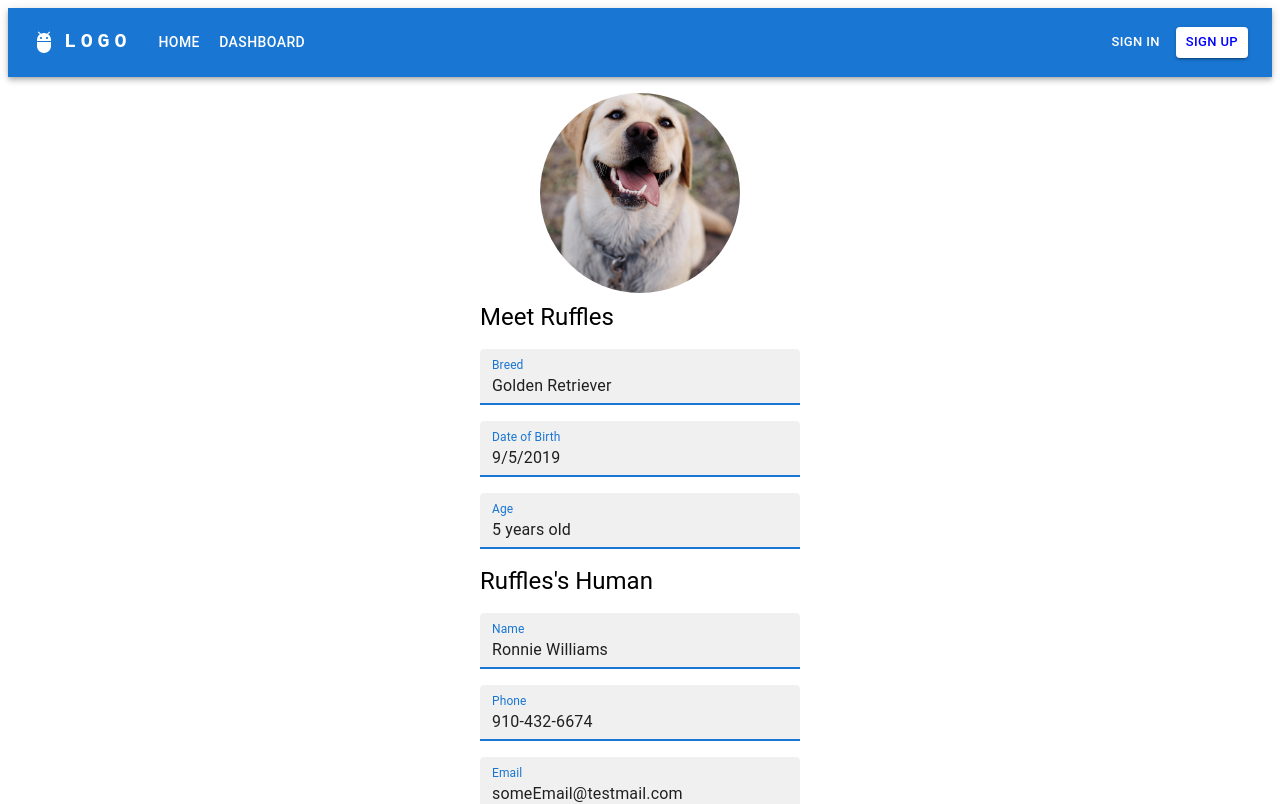
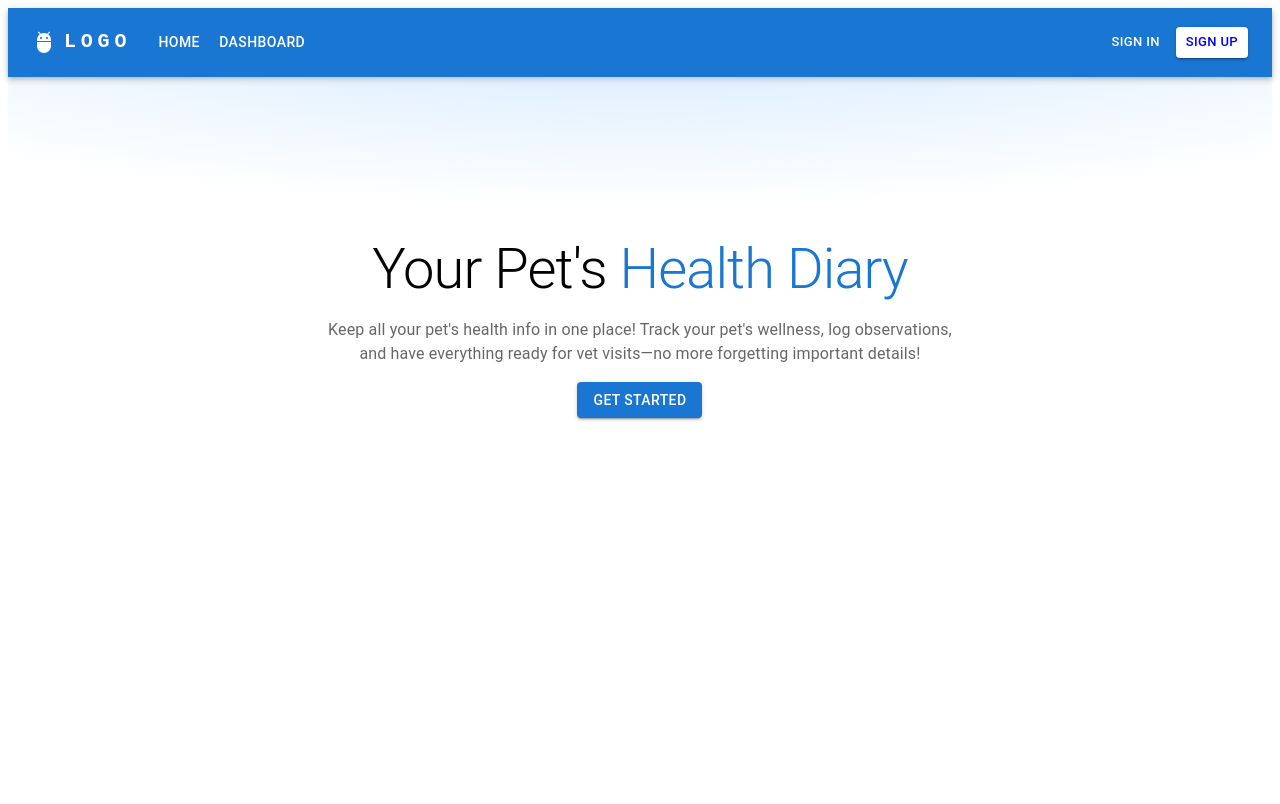
Before and after one commit to andrewc0urt/paw-diary-app, a React (Vite) app in the folder frontend/: page / in a window 1280 px wide. Shown: the top 804 px of the page. Built offline with nearby package versions, Linux system fonts and the light colour scheme.

Commit message:
Implement Basic Homepage Layout
- Set up a basic layout for the homepage featuring a hero section and a call to action button

```diff
--- a/frontend/src/App.jsx
+++ b/frontend/src/App.jsx
@@ -13,6 +13,7 @@ import SignIn from "./pages/sign-in/SignIn";
 import SignUp from "./pages/sign-up/SignUp";
 import Divider from "@mui/material/Divider";
 import ProfileTemp from "./pages/profile-version2/ProfileTemp";
+import Hero from "./pages/homepage/Homepage";
 
 const isLoggedIn = () => {
   return false;
@@ -22,14 +23,15 @@ function App() {
   return (
     <>
       <Navbar isLoggedIn={isLoggedIn()} />
+      <Hero />
       {/* <h1>Initial Paw Diary Setup</h1> */}
       {/* <SignIn />
       <SignUp /> */}
       {/* <Profile /> */}
 
-      <ProfileTemp />
+      {/* <ProfileTemp /> */}
 
-      <Footer />
+      {/* <Footer /> */}
     </>
   );
 }
--- a/frontend/src/components/Navbar.jsx
+++ b/frontend/src/components/Navbar.jsx
@@ -141,7 +141,12 @@ export default function Navbar2({ isLoggedIn }) {
                   disabled={!isLoggedIn}
                 >
                   {/* <Avatar alt="Remy Sharp" src="/static/images/avatar/2.jpg" /> */}
-                  <Avatar alt="Travis Howard" src="/tst.jpg" />
+                  <Avatar
+                    sx={{ width: "50px", height: "50px" }}
+                    alt="Travis Howard"
+                    src="/tst.jpg"
+                  />
+                  {/* <Typography>Travis Howard</Typography> */}
                   {/* <Avatar>AC</Avatar> */}
                 </IconButton>
               </Tooltip>
--- /dev/null
+++ b/frontend/src/pages/homepage/Homepage.jsx
@@ -0,0 +1,164 @@
+import * as React from "react";
+import Box from "@mui/material/Box";
+import Button from "@mui/material/Button";
+import Container from "@mui/material/Container";
+import InputLabel from "@mui/material/InputLabel";
+import Link from "@mui/material/Link";
+import Stack from "@mui/material/Stack";
+import TextField from "@mui/material/TextField";
+import Typography from "@mui/material/Typography";
+
+import { visuallyHidden } from "@mui/utils";
+import { styled } from "@mui/material/styles";
+
+const StyledBox = styled("div")(({ theme }) => ({
+  alignSelf: "center",
+  width: "100%",
+  height: 400,
+  marginTop: theme.spacing(8),
+  borderRadius: theme.shape.borderRadius,
+  outline: "6px solid",
+  outlineColor: "hsla(220, 25%, 80%, 0.2)",
+  border: "1px solid",
+  borderColor: theme.palette.grey[200],
+  boxShadow: "0 0 12px 8px hsla(220, 25%, 80%, 0.2)",
+  //   backgroundImage: `url(${"/static/screenshots/material-ui/getting-started/templates/dashboard.jpg"})`,
+  backgroundImage: `url("/dogAvatar.jpg")`, // temp background image
+  backgroundSize: "cover",
+  [theme.breakpoints.up("sm")]: {
+    marginTop: theme.spacing(10),
+    height: 700,
+  },
+  //   ...theme.applyStyles("dark", {
+  //     boxShadow: "0 0 24px 12px hsla(210, 100%, 25%, 0.2)",
+  //     // backgroundImage: `url(${"/static/screenshots/material-ui/getting-started/templates/dashboard-dark.jpg"})`,
+  //     backgroundImage: "../../../../public/tst.jpg",
+  //     outlineColor: "hsla(220, 20%, 42%, 0.1)",
+  //     borderColor: theme.palette.grey[700],
+  //   }),
+}));
+
+export default function Homepage() {
+  return (
+    <Box
+      id="hero"
+      sx={(theme) => ({
+        width: "100%",
+        backgroundRepeat: "no-repeat",
+        backgroundImage:
+          "radial-gradient(ellipse 80% 50% at 50% -20%, hsl(210, 100%, 90%), transparent)",
+        ...theme.applyStyles("dark", {
+          backgroundImage:
+            "radial-gradient(ellipse 80% 50% at 50% -20%, hsl(210, 100%, 16%), transparent)",
+        }),
+      })}
+    >
+      <Container
+        sx={{
+          display: "flex",
+          flexDirection: "column",
+          alignItems: "center",
+          pt: { xs: 14, sm: 20 },
+          pb: { xs: 8, sm: 12 },
+        }}
+      >
+        <Stack
+          spacing={2}
+          useFlexGap
+          sx={{ alignItems: "center", width: { xs: "100%", sm: "70%" } }}
+        >
+          <Typography
+            variant="h1"
+            sx={{
+              display: "flex",
+              flexDirection: {
+                xs: "column",
+                sm: "column",
+                md: "column",
+                lg: "row",
+              },
+              alignItems: "center",
+              fontSize: "clamp(3rem, 10vw, 3.5rem)",
+            }}
+          >
+            Your&nbsp;Pet's&nbsp;
+            <Typography
+              component="span"
+              variant="h1"
+              sx={(theme) => ({
+                fontSize: "inherit",
+                color: "primary.main",
+                ...theme.applyStyles("dark", {
+                  color: "primary.light",
+                }),
+              })}
+            >
+              Health Diary
+            </Typography>
+          </Typography>
+          <Typography
+            sx={{
+              textAlign: "center",
+              color: "text.secondary",
+              width: { sm: "100%", md: "80%" },
+            }}
+          >
+            Keep all your pet's health info in one place! Track your pet's
+            wellness, log observations, and have everything ready for vet
+            visits—no more forgetting important details!
+          </Typography>
+          <Stack
+            direction={{ xs: "column", sm: "row" }}
+            spacing={1}
+            useFlexGap
+            sx={{
+              pt: 0,
+              width: { sm: "350px" },
+              display: "flex",
+              justifyContent: "center",
+            }}
+          >
+            {/* <InputLabel htmlFor="email-hero" sx={visuallyHidden}>
+              Email
+            </InputLabel>
+            <TextField
+              id="email-hero"
+              hiddenLabel
+              size="small"
+              variant="outlined"
+              aria-label="Enter your email address"
+              placeholder="Your email address"
+              fullWidth
+              slotProps={{
+                htmlInput: {
+                  autoComplete: "off",
+                  "aria-label": "Enter your email address",
+                },
+              }}
+            /> */}
+            <Button
+              variant="contained"
+              color="primary"
+              size="medium"
+              // sx={{ minWidth: "fit-content" }}
+            >
+              GET STARTED
+            </Button>
+          </Stack>
+          {/* <Typography
+            variant="caption"
+            color="text.secondary"
+            sx={{ textAlign: "center" }}
+          >
+            By clicking &quot;Get Started&quot; you agree to our&nbsp;
+            <Link href="#" color="primary">
+              Terms & Conditions
+            </Link>
+            .
+          </Typography> */}
+        </Stack>
+        {/* <StyledBox id="image" /> */}
+      </Container>
+    </Box>
+  );
+}
```
